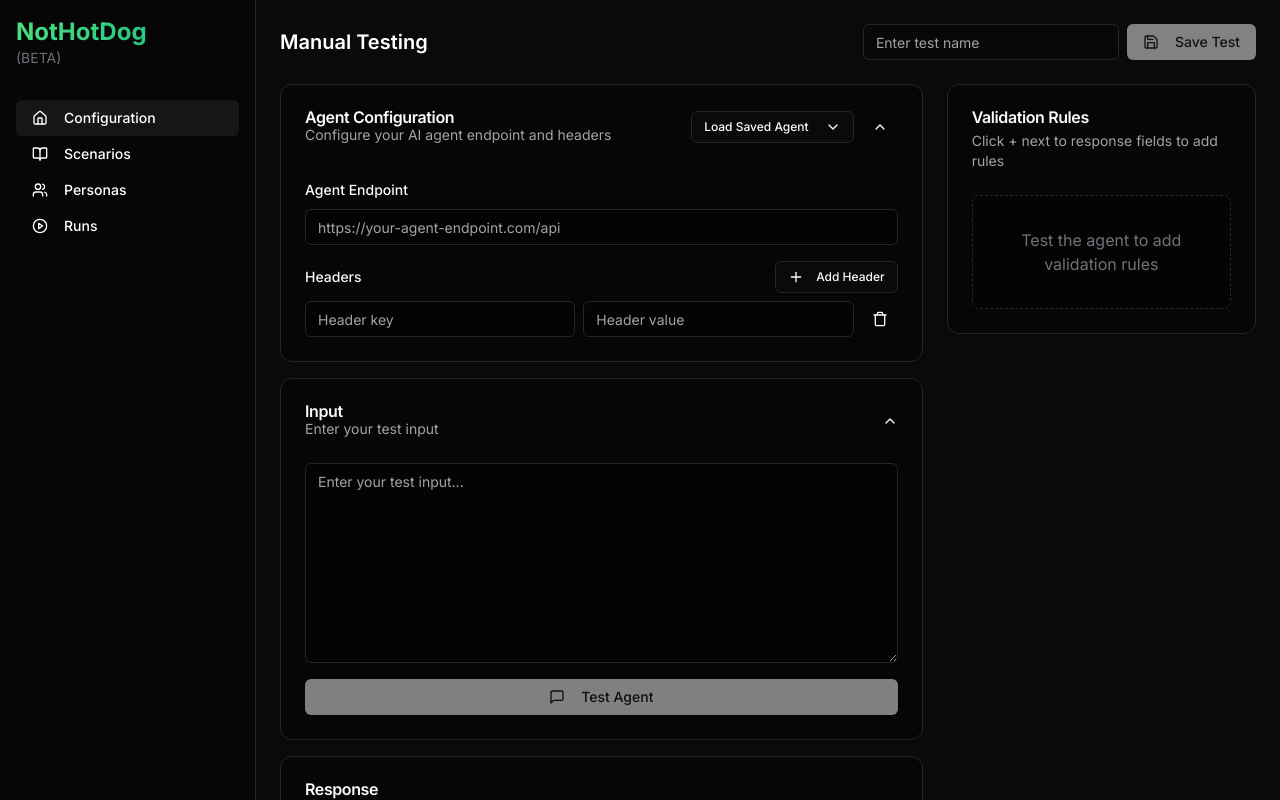
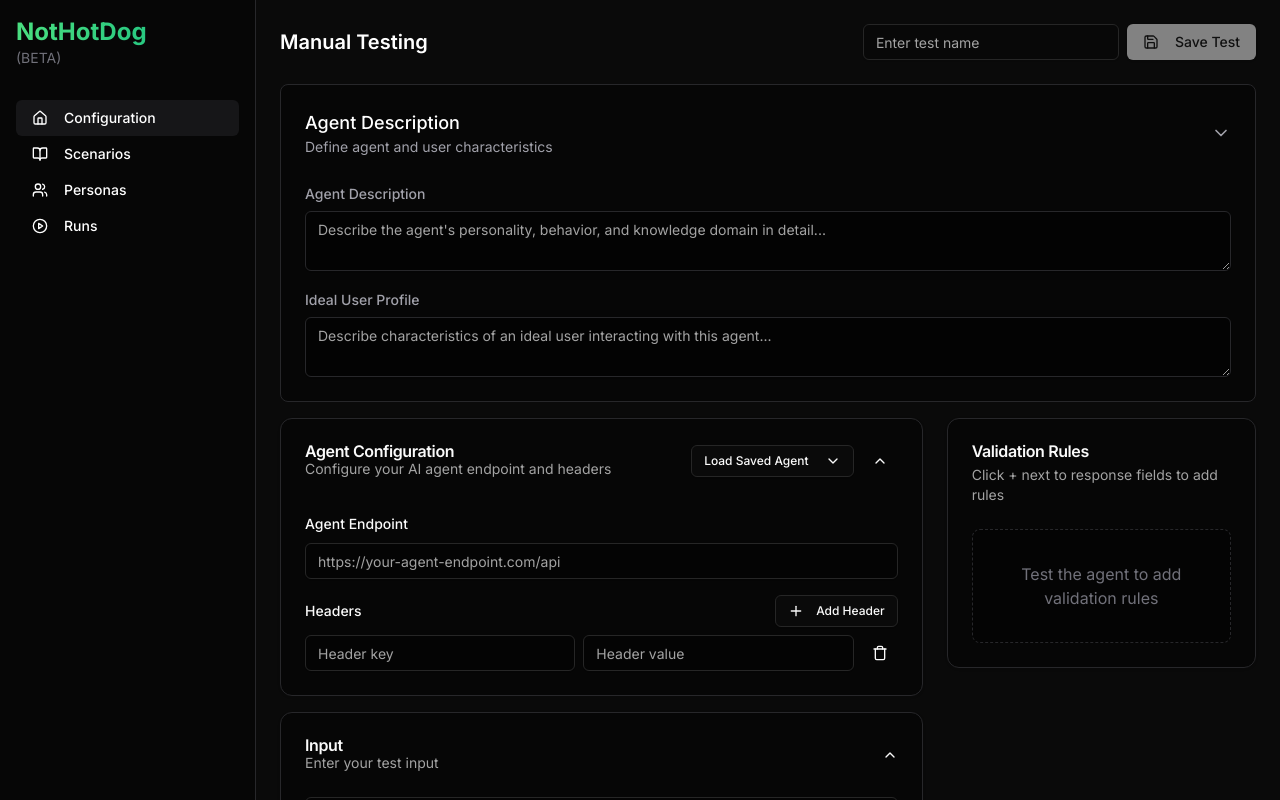
Before and after one commit to vedhsaka/Nothotdog, a Next.js app: page /tools in a window 1280 px wide. Built offline with nearby package versions, Linux system fonts and the light colour scheme.

Commit message:
Add agent configuration

```diff
--- a/src/app/tools/page.tsx
+++ b/src/app/tools/page.tsx
@@ -17,6 +17,7 @@ import {
 import { ResponseTime } from '@/components/tools/ResponseTime'
 import { Rule } from '@/components/tools/types'
 import { DropdownMenu, DropdownMenuContent, DropdownMenuItem, DropdownMenuTrigger } from "@/components/ui/dropdown-menu"
+import AgentDescription from '@/components/tools/agentDescription';
 
 interface Header {
   key: string;
@@ -41,6 +42,8 @@ export default function ToolsPage() {
     headers: Record<string, string>;
   }>>([])
   const [ruleTemplates, setRuleTemplates] = useState<Record<string, Rule[]>>({});
+  const [agentDescription, setAgentDescription] = useState('');
+  const [userDescription, setUserDescription] = useState('');
 
   // Load saved agents and rule templates on component mount
   useEffect(() => {
@@ -76,6 +79,9 @@ export default function ToolsPage() {
     setAgentEndpoint(savedTest.agentEndpoint);
     setManualInput(savedTest.input || '');
     setManualResponse(savedTest.expectedOutput || '');
+    setAgentDescription(savedTest.agentDescription || '');
+    setUserDescription(savedTest.userDescription || '');
+
 
     // Load associated rule templates if they exist
     const savedTemplates = JSON.parse(localStorage.getItem('ruleTemplates') || '{}');
@@ -155,6 +161,8 @@ export default function ToolsPage() {
       expectedOutput: manualResponse,
       rules,
       responseTime,
+      agentDescription,
+      userDescription,
       timestamp: new Date().toISOString()
     };
 
@@ -206,9 +214,15 @@ export default function ToolsPage() {
           </Button>
         </div>
       </div>
-
+      <AgentDescription
+          agentDescription={agentDescription}
+          userDescription={userDescription}
+          onAgentDescriptionChange={setAgentDescription}
+          onUserDescriptionChange={setUserDescription}
+        />
       <div className="grid grid-cols-12 gap-6">
         {/* Main Column - Configuration and Response */}
+
         <div className="col-span-8 space-y-4">
           {/* Agent Configuration Section */}
           <Card className="bg-black/40 border-zinc-800">
--- /dev/null
+++ b/src/components/tools/agentDescription.tsx
@@ -0,0 +1,63 @@
+// AgentDescription.tsx
+import React from 'react';
+import { Label } from "@/components/ui/label";
+import { Textarea } from "@/components/ui/textarea";
+import { ChevronDown } from 'lucide-react'; // Add this import
+
+interface AgentDescriptionProps {
+  agentDescription: string;
+  userDescription: string;
+  onAgentDescriptionChange: (value: string) => void;
+  onUserDescriptionChange: (value: string) => void;
+}
+
+export default function AgentDescription({
+  agentDescription,
+  userDescription,
+  onAgentDescriptionChange,
+  onUserDescriptionChange
+}: AgentDescriptionProps) {
+  const [isCollapsed, setIsCollapsed] = React.useState(false);
+
+  return (
+    <div className="rounded-lg border bg-black/40 border-zinc-800 mb-4">
+      <div
+        className="flex justify-between items-center p-6 cursor-pointer"
+        onClick={() => setIsCollapsed(!isCollapsed)}
+      >
+        <div>
+          <h3 className="text-lg font-medium">Agent Description</h3>
+          <p className="text-sm text-zinc-400">Define agent and user characteristics</p>
+        </div>
+        <ChevronDown
+          className={`w-5 h-5 text-zinc-400 transition-transform ${isCollapsed ? 'rotate-180' : ''}`}
+        />
+      </div>
+
+      {!isCollapsed && (
+        <div className="p-6 pt-0 space-y-4">
+          <div className="space-y-4">
+            <div>
+              <Label className="text-sm text-zinc-400">Agent Description</Label>
+              <Textarea
+                placeholder="Describe the agent's personality, behavior, and knowledge domain in detail..."
+                value={agentDescription}
+                onChange={(e) => onAgentDescriptionChange(e.target.value)}
+                className="mt-1.5 bg-black/40 border-zinc-800"
+              />
+            </div>
+            <div>
+              <Label className="text-sm text-zinc-400">Ideal User Profile</Label>
+              <Textarea
+                placeholder="Describe characteristics of an ideal user interacting with this agent..."
+                value={userDescription}
+                onChange={(e) => onUserDescriptionChange(e.target.value)}
+                className="mt-1.5 bg-black/40 border-zinc-800"
+              />
+            </div>
+          </div>
+        </div>
+      )}
+    </div>
+  );
+}
```
